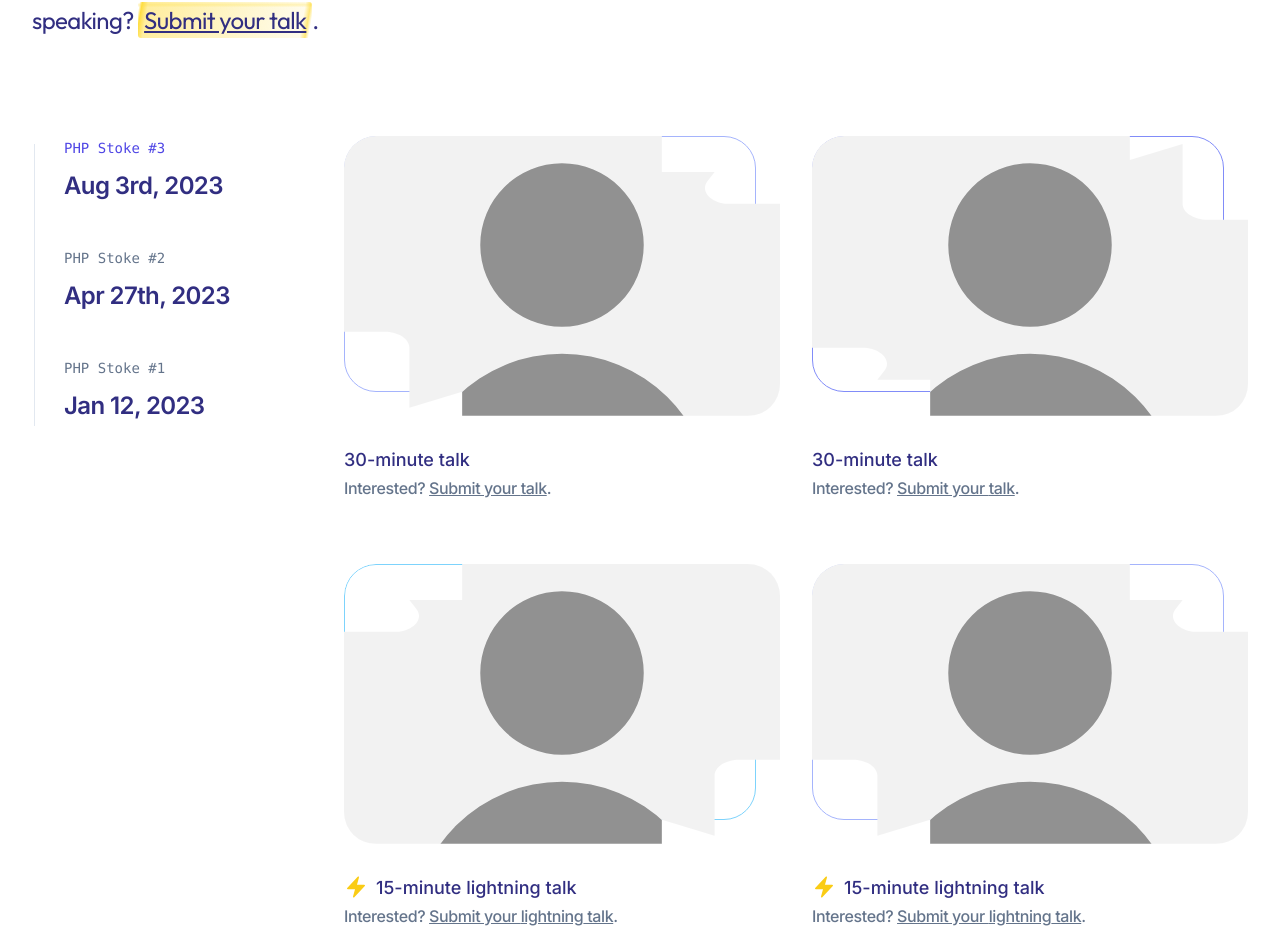
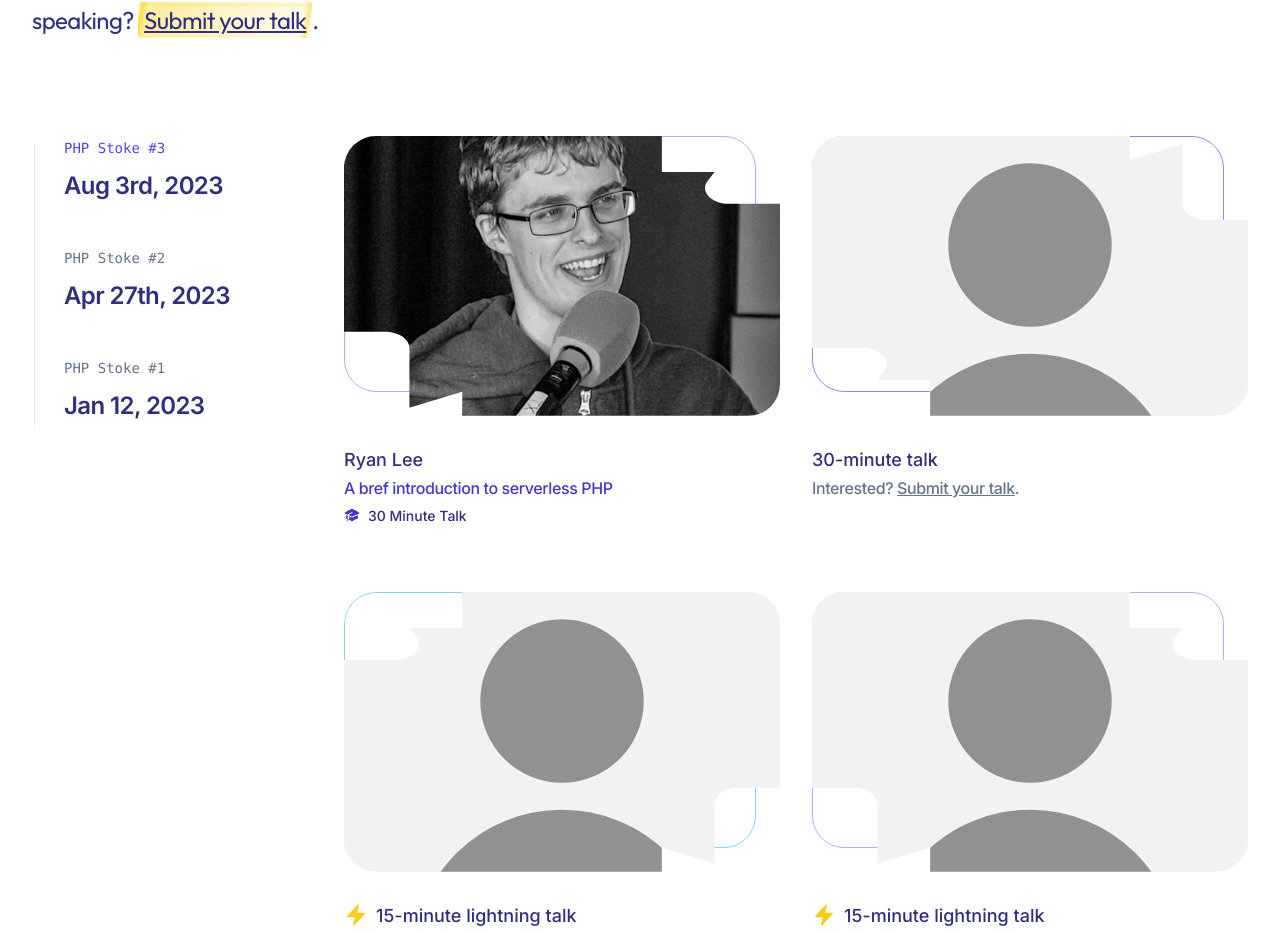
Before and after one commit to phpstoke/phpstoke.co.uk, a Next.js app: page / in a window 1280 px wide. Shown: the part 1968-2901 px from the top of the page. Built offline with nearby package versions, Linux system fonts and the light colour scheme; some icons are missing.

Commit message:
Add Ryan Lee to speaker list

```diff
--- a/src/components/Speakers.jsx
+++ b/src/components/Speakers.jsx
@@ -12,6 +12,7 @@ import andyJonesImage from '@/images/avatars/andy-jones.jpg'
 import jamesSecondeImage from '@/images/avatars/james-seconde.jpg'
 import ashleyAllenImage from '@/images/avatars/ashley-allen.jpeg'
 import danWattImage from '@/images/avatars/dan-watt.jpeg'
+import ryanLeeImage from '@/images/avatars/ryan-lee.jpg'
 
 import { AcademicCapIcon, BoltIcon, UserIcon } from '@heroicons/react/24/solid'
 
@@ -22,8 +23,12 @@ const days = [
     dateTime: '2023-08-03 18:30',
     speakers: [
       {
+        name: 'Ryan Lee',
+        role: null,
+        talk: 'A bref introduction to serverless PHP',
+        image: ryanLeeImage,
         lightning: false,
-        available: true,
+        available: false,
       }, {
         lightning: false,
         available: true,
```
Also changed, not shown: src/images/avatars/ryan-lee.jpg (added).
